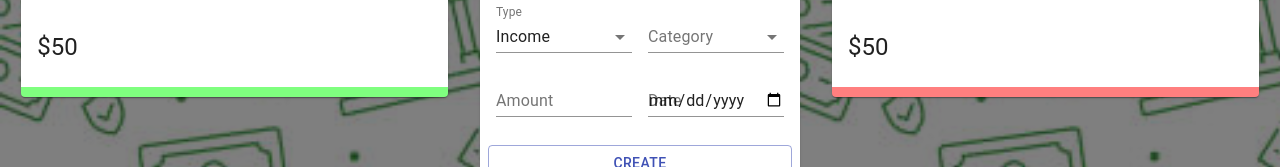
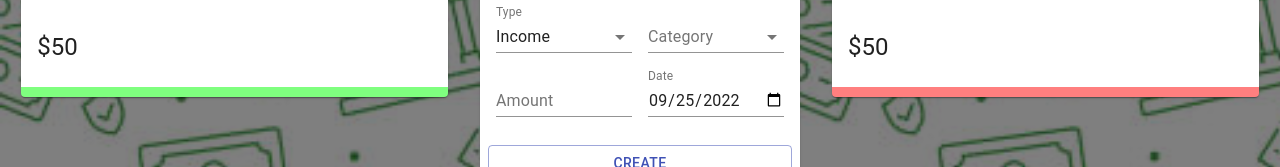
Before and after one commit to dwaipayanguha/budget-tracker, a React (Create React App) app: page / in a window 1280 px wide. Shown: the part 376-543 px from the top of the page. Built offline with nearby package versions, Linux system fonts and the light colour scheme.

Commit message:
add: formatting date in form

```diff
--- a/src/components/Main/Form/Form.jsx
+++ b/src/components/Main/Form/Form.jsx
@@ -13,13 +13,14 @@
 import { ExpenseTrackerContext } from "../../../context/context"
 import { v4 as uuidv4 } from "uuid"
 import useStyles from "./styles"
+import formatDate from "../../../utils/formatDate"
 import { incomeCategories, expenseCategories } from "../../../constants/categories"
 
 const initialState = {
     amount: "",
     category: "",
     type: "Income",
-    date: new Date(),
+    date: formatDate(new Date()),
 }
 
 const Form = () => {
@@ -84,7 +85,7 @@
                     label="Date"
                     fullWidth
                     value={formData.date}
-                    onChange={(e) => setFormData({ ...formData, date: e.target.value })}
+                    onChange={(e) => setFormData({ ...formData, date: formatDate(e.target.value) })}
                 />
             </Grid>
             <Button
--- /dev/null
+++ b/src/utils/formatDate.js
@@ -0,0 +1,15 @@
+export default (date) => {
+    const d = new Date(date)
+    let month = `${d.getMonth() + 1}`
+    let day = `${d.getDate()}`
+    const year = d.getFullYear()
+
+    if (month.length < 2) {
+        month = `0${month}`
+    }
+    if (day.length < 2) {
+        day = `0${day}`
+    }
+
+    return [year, month, day].join("-")
+}
```
